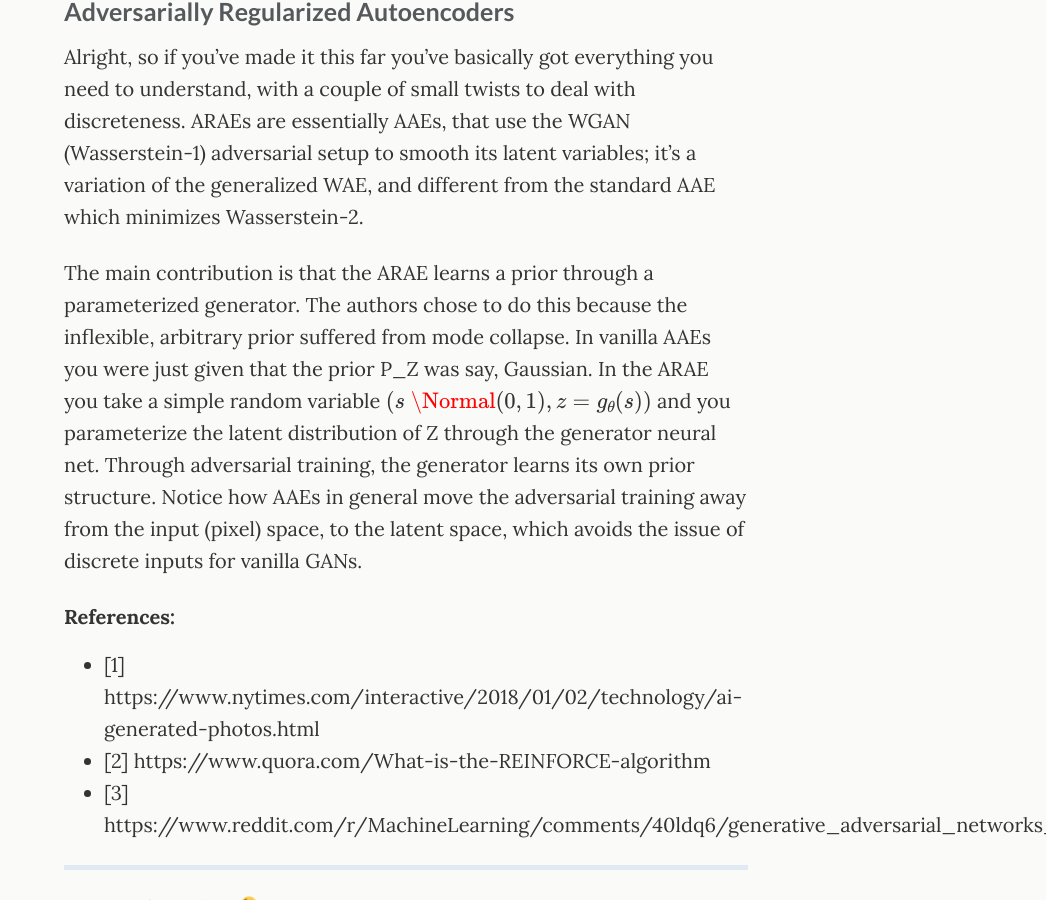
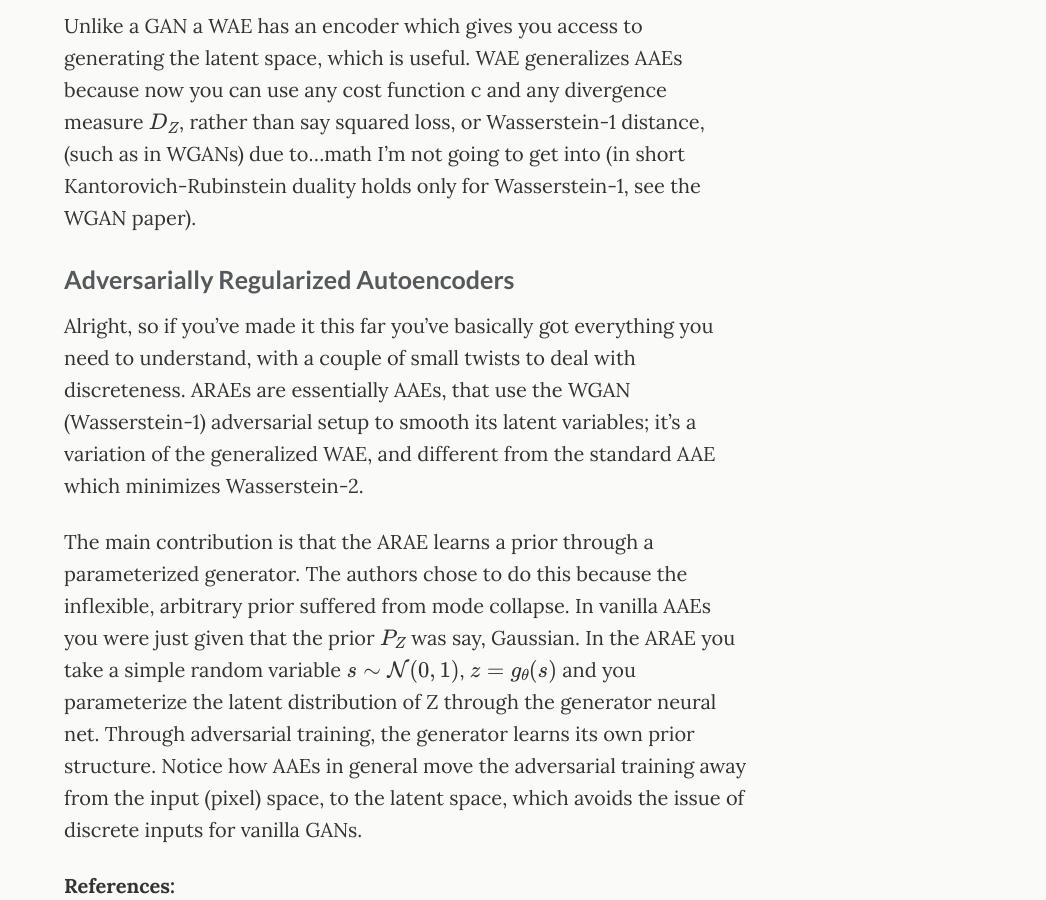
Before and after one commit to kwj2104/kwj2104.github.io, a Jekyll site: the page built from _posts/2020-11-13-arae.md, in a window 1280 px wide and 900 px high, scrolled down 4719 px. Shown: the whole window, without its empty margins (234-1280 px from the left). Built offline with Jekyll 4.4.1, drawn with Linux system fonts in a browser that asks for light colours; formulas are drawn with MathJax 3; some of the changed text lies outside the part shown.

Commit message:
modifying errors

```diff
--- a/_posts/2020-11-13-arae.md
+++ b/_posts/2020-11-13-arae.md
@@ -66,7 +67,7 @@
 
 Alright, so if you’ve made it this far you’ve basically got everything you need to understand, with a couple of small twists to deal with discreteness. ARAEs are essentially AAEs, that use the WGAN (Wasserstein-1) adversarial setup to smooth its latent variables; it’s a variation of the generalized WAE, and different from the standard AAE which minimizes Wasserstein-2.
 
-The main contribution is that the ARAE learns a prior through a parameterized generator. The authors chose to do this because the inflexible, arbitrary prior suffered from mode collapse. In vanilla AAEs you were just given that the prior P_Z was say, Gaussian. In the ARAE you take a simple random variable $$(s ~ \Normal(0, 1), z = g_\theta(s))$$ and you parameterize the latent distribution of Z through the generator neural net. Through adversarial training, the generator learns its own prior structure.
+The main contribution is that the ARAE learns a prior through a parameterized generator. The authors chose to do this because the inflexible, arbitrary prior suffered from mode collapse. In vanilla AAEs you were just given that the prior $$P_Z$$ was say, Gaussian. In the ARAE you take a simple random variable $$s \sim \mathcal{N}(0, 1)$$, $$z = g_\theta(s)$$ and you parameterize the latent distribution of Z through the generator neural net. Through adversarial training, the generator learns its own prior structure.
 Notice how AAEs in general move the adversarial training away from the input (pixel) space, to the latent space, which avoids the issue of discrete inputs for vanilla GANs.
 
 
```
Also changed, not shown: other parts of _posts/2020-11-13-arae.md (+1 -0 lines), assets/img/AAE_model.png (added).
